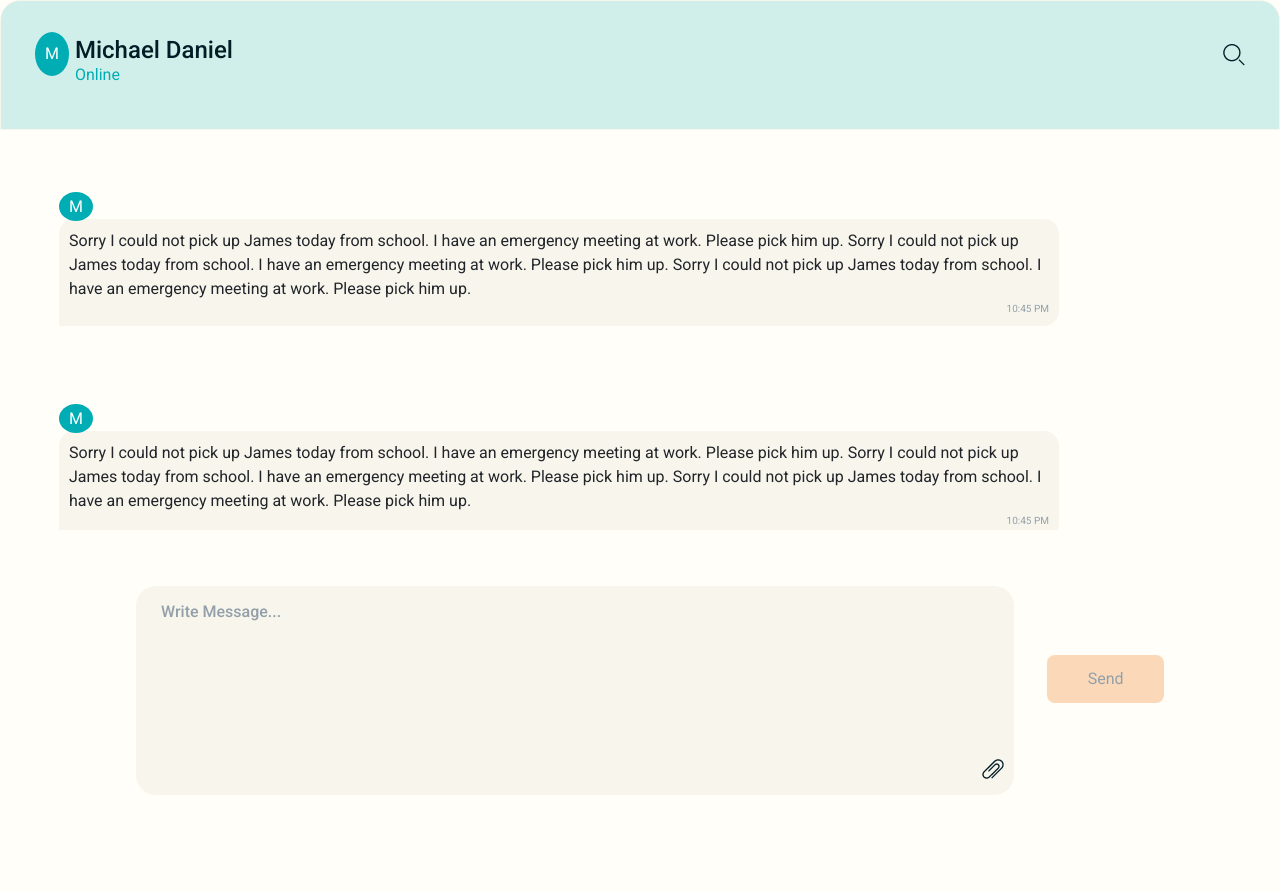
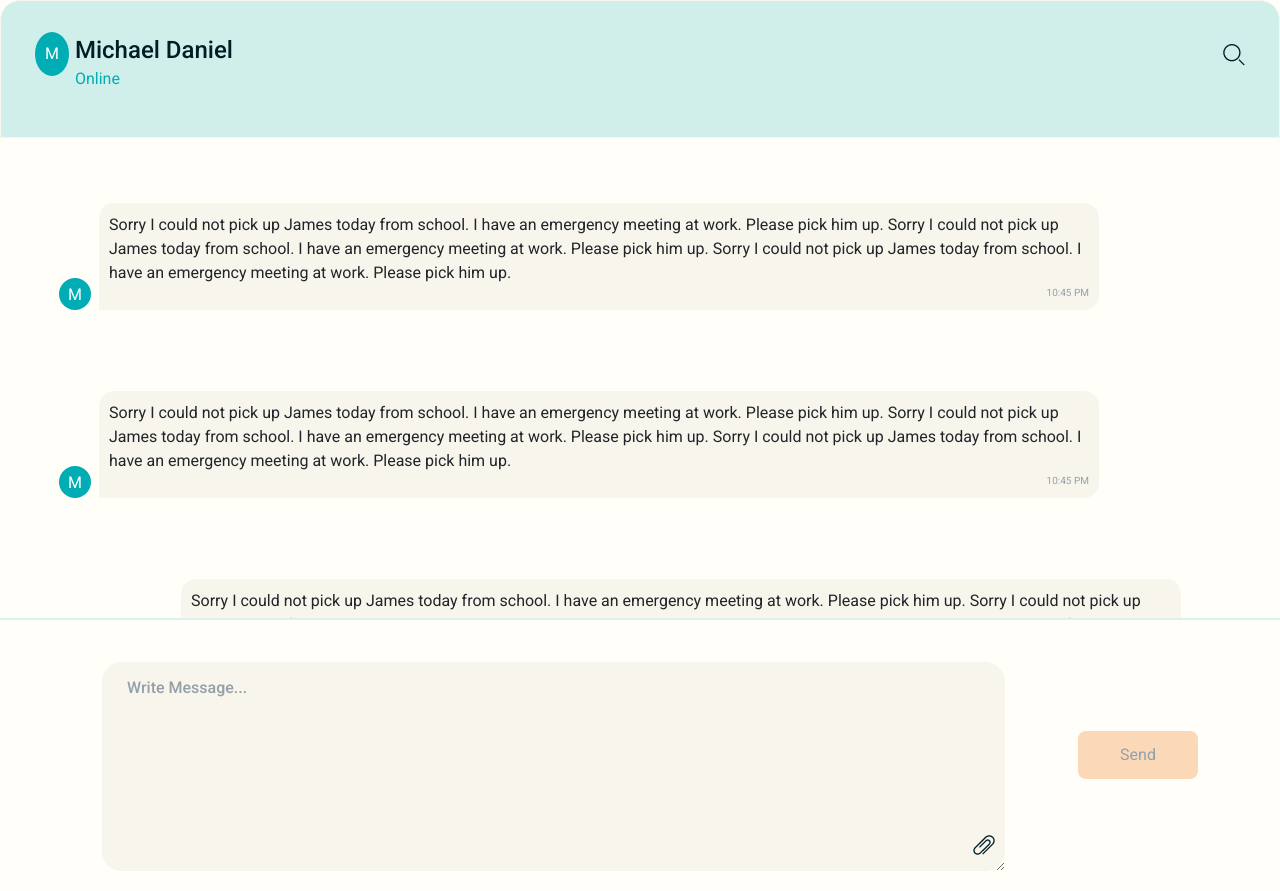
Before and after one commit to JULIERAJ/KIDS-FIRST-v2, a React (Create React App) app in the folder frontend/: page /chat in a window 1280 px wide. Built offline with nearby package versions, Linux system fonts and the light colour scheme; no server answers.

Commit message:
fix some styling

```diff
--- a/frontend/src/pages/Chat/Conversation.jsx
+++ b/frontend/src/pages/Chat/Conversation.jsx
@@ -49,8 +49,9 @@ const Conversation = () => {
           )}
         </div>
       </div>
+      <div className={styles.chatBox}>
         {messages.length > 0 ? (
-        <div className={styles.msgContainer}>
+          <div className={styles.chatBoxWrapper}>
             <Message own={false} />
             <Message own={false} />
             <Message own={true} />
@@ -64,6 +65,7 @@ const Conversation = () => {
             <figcaption>Start Messaging</figcaption>
           </figure>
         )}
+        <hr />
         <Container className={styles.messageBox}>
           <Col className={styles.sendMessage}>
             <Row className={styles.writeMessage}>
@@ -85,6 +87,7 @@ const Conversation = () => {
             <button>Send</button>
           </Col>
         </Container>
+      </div>
     </>
   );
 };
--- a/frontend/src/pages/Chat/Conversation.module.css
+++ b/frontend/src/pages/Chat/Conversation.module.css
@@ -4,7 +4,7 @@ body {
 }
 .navbar {
   background-color: rgba(100, 202, 199, 0.3);
-  height: 16.22vh;
+
   border: 1px solid #f7f5ec;
   border-radius: 20px 20px 0px 0px;
 }
@@ -45,7 +45,7 @@ body {
 .userOnline span {
   position: absolute;
   align-self: center;
-  line-height: 16.41px;
+
   color: #01adb4;
 }
 .bodyForMsg {
@@ -76,7 +76,6 @@ body {
   background: #f7f5ec;
   border-radius: 20px;
   border: none;
-  resize: none;
   padding: 17px 0 0 25px;
 }
 .writeMessage > label > img {
@@ -90,15 +89,12 @@ body {
   font-size: 1rem;
   font-weight: 500;
   line-height: 18.75px;
-  font-family: 'Roboto', sans-serif;
 }
 
 .sendMessage {
   display: flex;
   justify-content: space-between;
   align-items: center;
-  padding: 0 34px;
-  margin: 14px 0 60.76px 0;
 }
 .sendMessage > button {
   width: 120px;
@@ -108,8 +104,16 @@ body {
   border: none;
   color: rgba(147, 160, 170, 1);
 }
+.chatBox {
+  display: flex;
+  flex-direction: column;
+  justify-content: center;
+}
+.hr {
+  border: 1px solid #f7f5ec;
+}
 
-.msgContainer {
-  overflow-y: auto;
-  height: 50vh;
+.chatBoxWrapper {
+  overflow-y: scroll;
+  height: 60vh;
 }
--- a/frontend/src/pages/Chat/Message.jsx
+++ b/frontend/src/pages/Chat/Message.jsx
@@ -12,7 +12,7 @@ function Message({ own }) {
         <div className={styles.messageTop}>
           <span
             className={`${styles.letterOfFirstName} ${
-              own ? styles.orange : ''
+              own ? styles.own : ''
             }`}>
             {own ? 'E' : 'M'}
           </span>
--- a/frontend/src/pages/Chat/Message.module.css
+++ b/frontend/src/pages/Chat/Message.module.css
@@ -6,12 +6,21 @@
   justify-content: center;
   margin: 65.24px 59px;
 }
+.messageTop {
+  position: relative;
+  padding: 0 40px 0 40px;
+  display: flex;
+  justify-content: space-between;
+  align-items: center;
+}
 
 .letterOfFirstName {
   background-color: #01adb4;
   padding: 5px 10px 5px 10px;
   height: 32px;
   width: 32px;
+  display: flex;
+  justify-content: center;
   border-radius: 50%;
   color: white;
 }
@@ -37,10 +46,18 @@
 .message.own .messageText {
   border-radius: 15px 15px 0 15px;
 }
-.message.own .orange {
+.letterOfFirstName.own {
   background-color: orange;
+  position: absolute;
+  right: 0;
+  bottom: 1rem;
 }
-
+.letterOfFirstName:not(.own) {
+  background-color: #01adb4;
+  position: absolute;
+  left: 0;
+  bottom: 1rem;
+}
 .messageBox {
   display: flex;
   justify-content: space-around;
```
Lines whose indentation alone changed are shown as unchanged.
